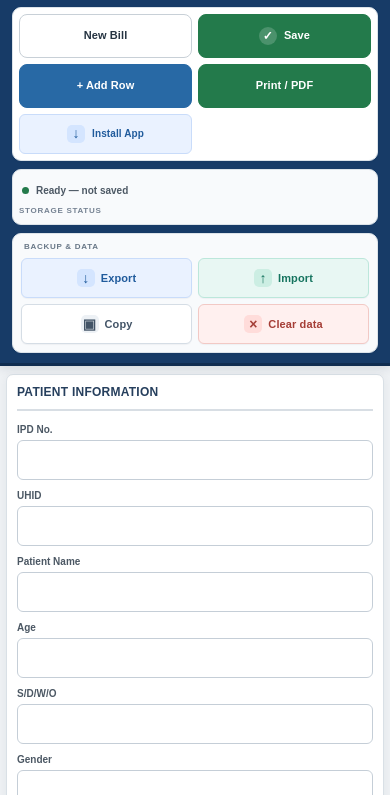
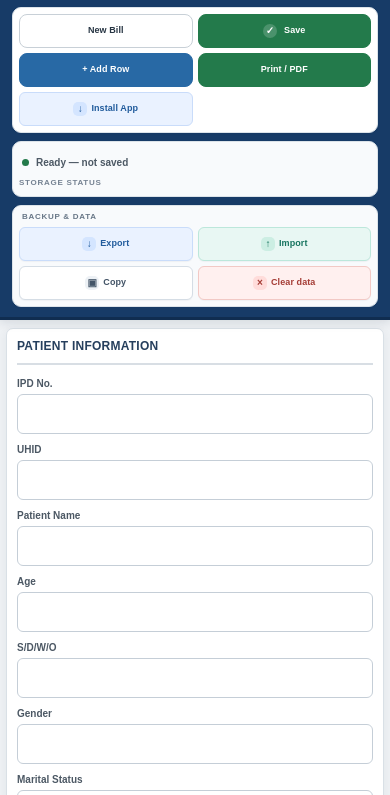
Before and after one commit to shreebalaji767/AYUSHMAN-BILLING, a plain HTML site: page index.html in a window 390 px wide. Shown: the part 49-844 px from the top of the page. Drawn offline with Linux system fonts and the light colour scheme.

Commit message:
Make toolbar buttons compact on small screens

```diff
--- a/static/css/style.css
+++ b/static/css/style.css
@@ -2466,3 +2466,57 @@ button, input, select, textarea {
         transition-duration: .01ms !important;
     }
 }
+
+
+/* Compact toolbar buttons on narrow screens without changing desktop sizing */
+@media (max-width: 760px) {
+    .bill-action-group .btn,
+    .topbar-actions > .data-tools .btn.btn-data,
+    #installPwaBtn.install-app-btn {
+        min-height: 36px;
+        height: 36px;
+        padding: 0 6px;
+        font-size: 10px;
+        line-height: 1.1;
+        gap: 4px;
+    }
+    .bill-action-group .save-toggle-icon,
+    .topbar-actions > .data-tools .data-tool-icon,
+    #installPwaBtn .install-app-icon {
+        width: 15px;
+        height: 15px;
+        font-size: 11px;
+    }
+    .bill-action-group { gap: 5px; }
+    .topbar-actions > .data-tools { gap: 5px; padding: 6px; }
+}
+@media (max-width: 480px) {
+    .bill-action-group .btn,
+    .topbar-actions > .data-tools .btn.btn-data,
+    #installPwaBtn.install-app-btn {
+        min-height: 34px;
+        height: 34px;
+        padding-inline: 4px;
+        font-size: 9px;
+    }
+    .bill-action-group .save-toggle-icon,
+    .topbar-actions > .data-tools .data-tool-icon,
+    #installPwaBtn .install-app-icon {
+        width: 14px;
+        height: 14px;
+        font-size: 10px;
+    }
+}
+@media (max-width: 340px) {
+    .bill-action-group .btn,
+    .topbar-actions > .data-tools .btn.btn-data,
+    #installPwaBtn.install-app-btn {
+        min-height: 32px;
+        height: 32px;
+        padding-inline: 3px;
+        font-size: 8px;
+    }
+    .bill-action-group .save-toggle-icon,
+    .topbar-actions > .data-tools .data-tool-icon,
+    #installPwaBtn .install-app-icon { display: none; }
+}
```
